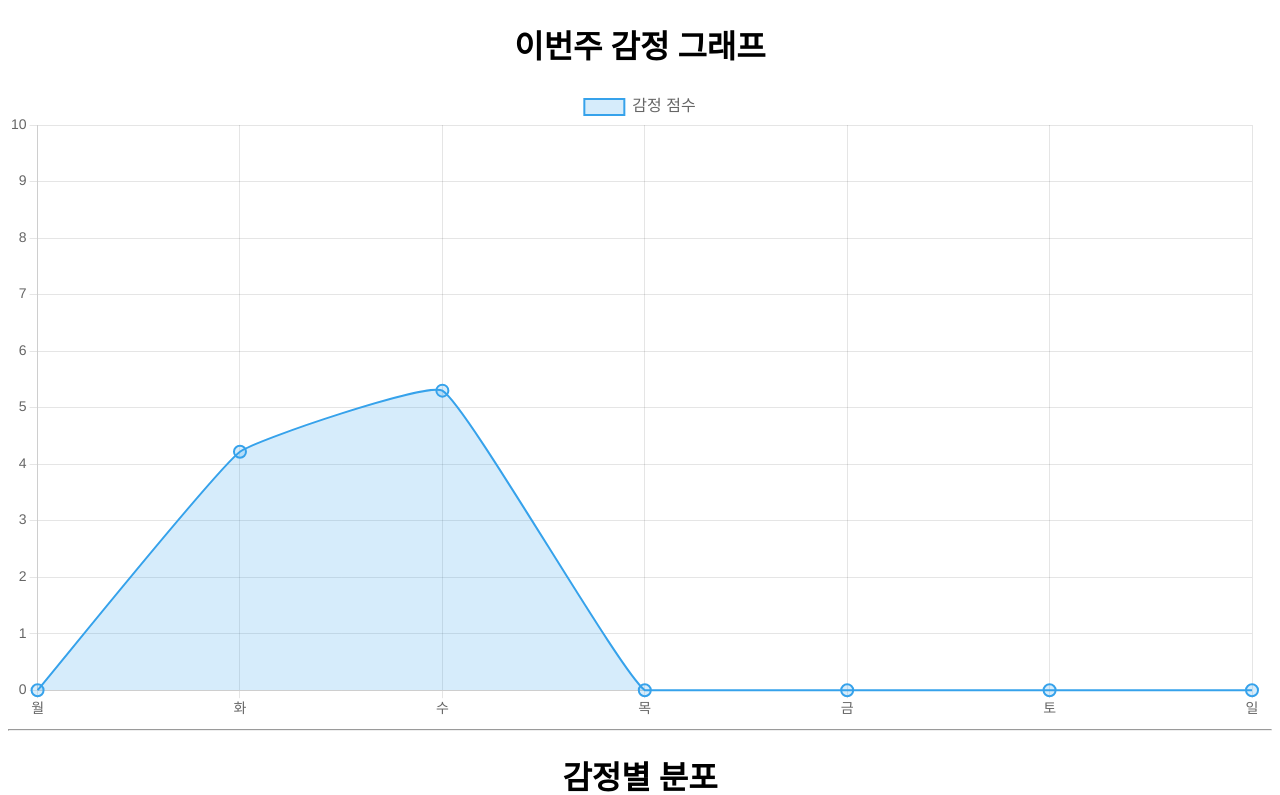
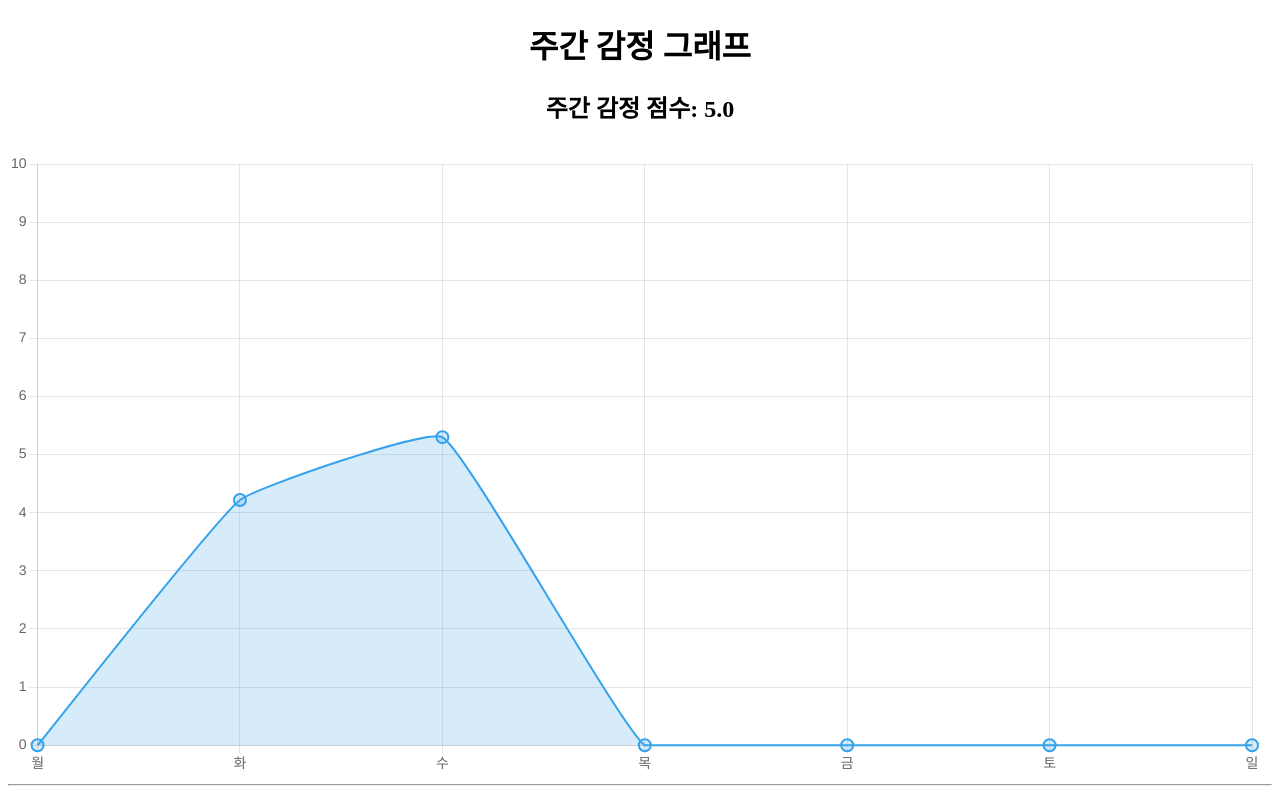
Before and after one commit to kKn00077/techit-diary-final-project, a Flask app: page /diary/chart in a window 1280 px wide. Shown: the top 795 px of the page. Run offline with Flask 3, Linux system fonts and the light colour scheme; data comes from the database, SQL or seed files in the repository; both versions use the stored data as it was after the commit.

Commit message:
feat:OpenAI API로tags 및 advice 추가(API키는discord로 공유), chart에 주간점수 추가

```diff
--- a/back/blueprints/diary/templates/diary_chart.html
+++ b/back/blueprints/diary/templates/diary_chart.html
@@ -7,7 +7,9 @@
     <script src="https://cdn.jsdelivr.net/npm/chart.js"></script>
 </head>
 <body>
-    <h1 style="text-align: center;">이번주 감정 그래프</h1>
+    <h1 style="text-align: center;">주간 감정 그래프</h1>
+    <!-- 주간 평균 감정 점수 표시 -->
+    <h2 style="text-align: center;">주간 감정 점수: {{ average_score }}</h2>
     <!-- 주간 평균 감정 점수를 라인 차트로 표시 -->
     <canvas id="weeklyLine" width="400" height="200"></canvas>
     <script>
@@ -69,6 +71,7 @@
                                     }
                                 },
                                 legend: {
+                                    display: false,
                                     labels: {
                                         font: {
                                             size: 16 // Legend 폰트 크기
@@ -204,7 +207,7 @@
                                     }
                                 },
                                 legend: {
-                                    display: true,
+                                    display: false,
                                     labels: {
                                         font: {
                                             size: 16 // Legend 폰트 크기
--- a/back/blueprints/diary/views.py
+++ b/back/blueprints/diary/views.py
@@ -4,6 +4,7 @@ import os
 import torch
 from transformers import AutoTokenizer, AutoModelForSequenceClassification
 from datetime import datetime, timedelta
+from openai import OpenAI
 
 
 # 블루프린트 정의 (템플릿 폴더 경로 추가)
@@ -49,6 +50,48 @@ def classify_emotion(text):
         predicted_label = torch.argmax(logits, dim=-1).item()
     return label_decoding[predicted_label]
 
+# OpenAI API 키 설정 (실제키는 추후 전달)
+client = OpenAI(api_key = "YOUR-OPENAI-API-KEY")
+
+# OpenAI API를 사용한 태그 생성 함수
+def extract_tags(text):
+    try:
+        # chat.completion API 호출
+        response = client.chat.completions.create(
+            model="gpt-4o-mini",  # 지원 가능한 모델 (gpt-4, gpt-4o, gpt-4o-mini, gpt-3.5-turbo)
+            messages=[
+                {
+                    "role": "user",
+                    "content": f"Extract up to 3 concise hashtags that best describe the following text: '{text}'"}
+            ],
+            max_tokens=50  # 응답의 최대 토큰 수
+        )
+        # 응답에서 태그 추출
+        tags = response.choices[0].message.content.strip().split(", ")
+        return [tag.strip() for tag in tags if tag]  # 태그 리스트 반환
+    except Exception as e:
+        # 에러 발생 시 기본 태그 반환
+        return ["#Today", "#I", "#Feel"]
+
+# OpenAI API를 사용한 조언 생성 함수
+def generate_advice(text):
+    try:
+        # chat.completion API 호출
+        response = client.chat.completions.create(
+            model="gpt-4o-mini",  # 지원 가능한 모델 (gpt-4, gpt-4o, gpt-4o-mini, gpt-3.5-turbo)
+            messages=[
+                {"role": "system", "content": "당신은 지혜롭고 친절한 심리치료사입니다. 50자 이내로 한국어로 조언을 제공하세요."},
+                {"role": "user", "content": f"이 상황에 대한 조언을 짧게 해주세요: '{text}'"}
+            ],
+            max_tokens=50  # 응답의 최대 토큰 수
+        )
+        # 조언 추출 및 길이 제한
+        advice = response.choices[0].message.content.strip()
+        return advice[:100]  # 최대 100자까지 반환
+    except Exception as e:
+        # 에러 발생 시 기본 조언 반환
+        return "Today I Feel."
+
 
 # 일기 생성 API
 # GET: 폼 렌더링 / POST: 데이터 처리
@@ -75,6 +118,13 @@ def create_diary():
             emotion = classify_emotion(f"{title} {contents}")
             emotion_id = label_to_id.get(emotion, 11)  # 디폴트값 : 중립(Neutral)
 
+            # 태그 추출
+            combined_text = f"{title} {contents}"
+            tags = extract_tags(combined_text)
+
+            # 조언 생성(100자 제한)
+            advice = generate_advice(combined_text)
+
             # 데이터베이스 저장
             diary_entry = Diary(user_id=session['user_id'], emotion_id=emotion_id, title=title, contents=contents)
             db.session.add(diary_entry)
@@ -90,7 +140,9 @@ def create_diary():
                         "title": diary_entry.title,
                         "contents": diary_entry.contents,
                         "emotion": emotion,
-                        "emotion_id": emotion_id
+                        "emotion_id": emotion_id,
+                        "tags" : tags,
+                        "advice" : advice
                     }
                 }
             }), 201
@@ -216,5 +268,35 @@ def get_emotion_distribution():
 # 차트 페이지 라우트
 @diary_bp.route('/chart', methods=['GET'])
 def weekly_chart():
-    # 차트 표시할 HTML 템플릿 렌더링 (라인 차트 + 바 차트)
-    return render_template('diary_chart.html'), 200
+    # 로그인 정보 없음(Error)
+    if 'user_id' not in session:
+        return jsonify({"code": 401, "body": {"message": "로그인 정보가 없어요"}}), 401
+
+    # 이번 주 월~일 날짜 구하기
+    monday, sunday = get_current_week_range()
+
+    # DB에서 이번 주 해당 기간의 일기 조회
+    diaries_this_week = (
+        db.session.query(Diary, Emotion)
+        .join(Emotion, Emotion.id == Diary.emotion_id)
+        .filter(Diary.user_id == session['user_id'])
+        .filter(Diary.created_at >= monday)
+        .filter(Diary.created_at <= sunday)
+        .all()
+    )
+
+    if not diaries_this_week:
+        return render_template('diary_chart.html', average_score=0)
+
+    # 평균 점수 계산
+    total_score = 0
+    total_entries = len(diaries_this_week)
+    for diary, emotion in diaries_this_week:
+        predicted_label = emotion.id - 1
+        emotion_name = label_decoding[predicted_label]
+        score = emotion_scores.get(emotion_name, 5)
+        total_score += score
+
+    average_score = round(total_score / total_entries, 2)
+
+    return render_template('diary_chart.html', average_score=average_score)
```
Also changed, not shown: db/techit-diary.db.
